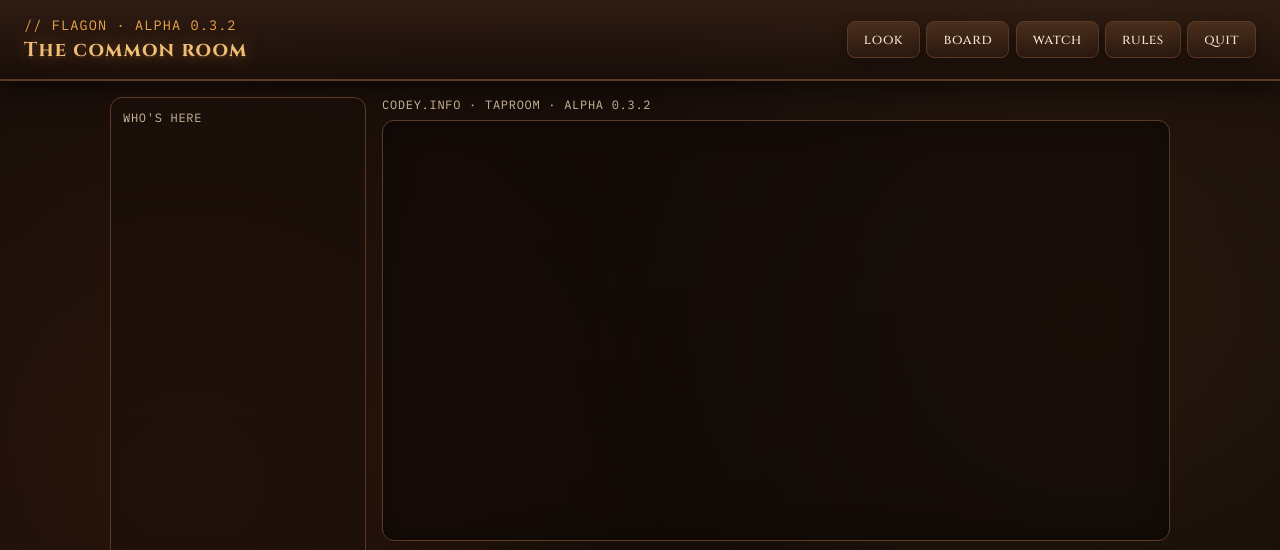
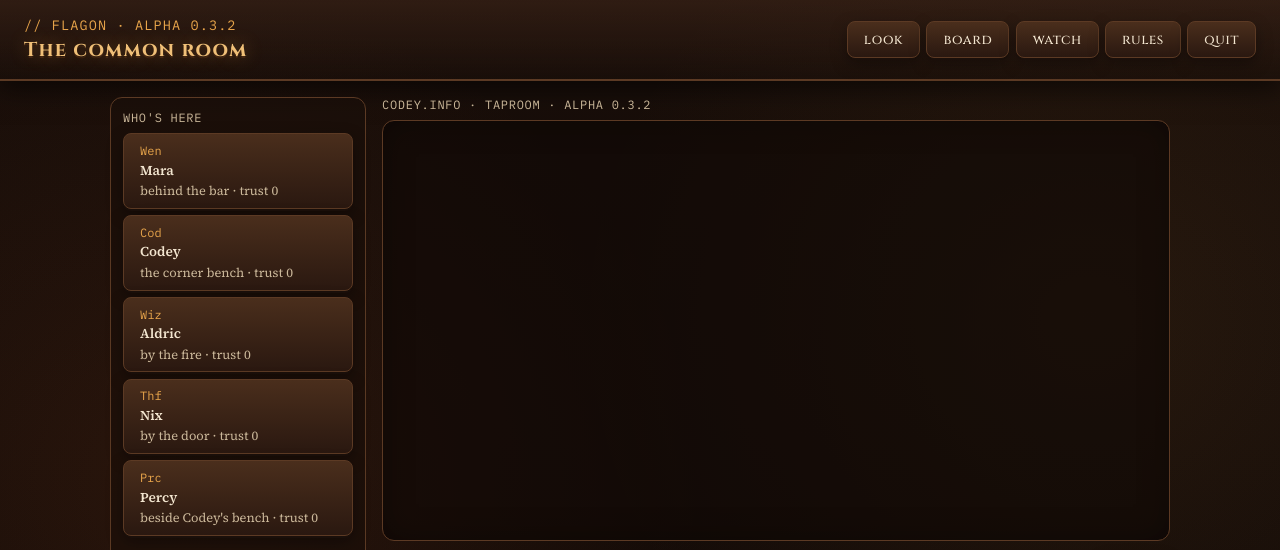
Before and after one commit to NiallSeletzky/codey.info, a plain HTML site: page index.html in a window 1280 px wide. Shown: the part 800-1350 px from the top of the page. Drawn offline with Linux system fonts and the light colour scheme.

Commit message:
alpha 0.3.2: load Percy browser shim

```diff
--- a/index.html
+++ b/index.html
@@ -85,6 +85,7 @@
   </div>
 
   <script src="tavern.js?v=0.3.2"></script>
+  <script src="percy.js?v=0.3.2"></script>
   <script src="talk-watch.js?v=0.3.2"></script>
 </body>
 </html>
```
